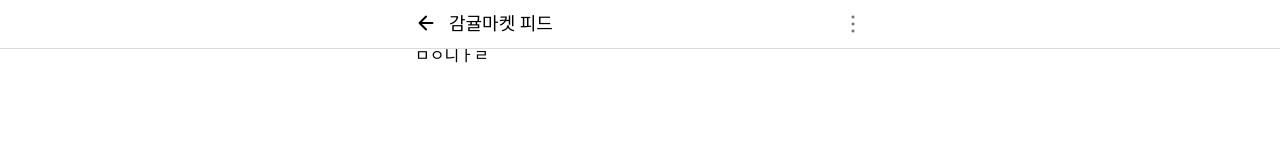
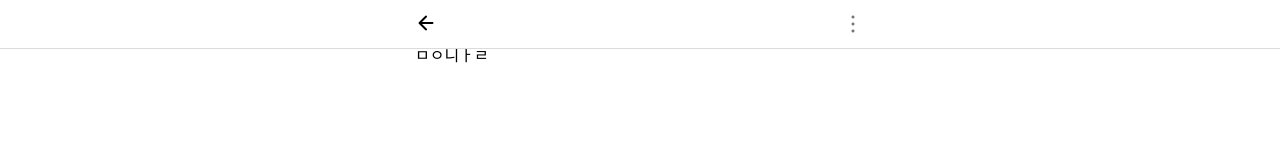
Before and after one commit to munseunggyu/triplus, a React (Create React App) app: page / in a window 1280 px wide. Shown: the top 160 px of the page. Built offline with nearby package versions, Linux system fonts and the light colour scheme.

Commit message:
feat: 헤더 h1태그 추가 각 페이지 마다 맞는 h1 텍스트 작성

```diff
--- a/src/components/Header/HeaderTitle.jsx
+++ b/src/components/Header/HeaderTitle.jsx
@@ -1,9 +1,10 @@
 import React from "react";
 import styled from "styled-components";
 
-const HeaderTit = styled.strong`
+const HeaderTit = styled.h1`
   font-size: 18px;
   font-weight: 500;
+  margin-top: 2px;
 `;
 
 export default function HeaderTitle({ children }) {
--- a/src/components/Header/index.jsx
+++ b/src/components/Header/index.jsx
@@ -1,6 +1,6 @@
 import React from "react";
 import styled from "styled-components";
-const HeaderContainer = styled.article`
+const HeaderContainer = styled.div`
   width: 100%;
   position: fixed;
   height: 48px;
@@ -19,10 +19,13 @@
   position: relative;
 `;
 
-export default function Header({ children }) {
+export default function Header({ children, h1Ir }) {
   return (
     <HeaderContainer>
-      <HeaderWrapper>{children}</HeaderWrapper>
+      <HeaderWrapper>
+        {h1Ir && <h1 className="ir">{h1Ir}</h1>}
+        {children}
+      </HeaderWrapper>
     </HeaderContainer>
   );
 }
--- a/src/pages/Home/index.jsx
+++ b/src/pages/Home/index.jsx
@@ -9,9 +9,9 @@
 export default function Home() {
   return (
     <>
-      <Header>
+      <Header h1Ir="프로필">
         <Prev />
-        <HeaderTitle>감귤마켓 피드</HeaderTitle>
+        {/* <HeaderTitle>감귤마켓 피드</HeaderTitle> */}
         <Vertical />
       </Header>
       <MainContainer>ㅁㅇ니ㅏㄹ</MainContainer>
```
